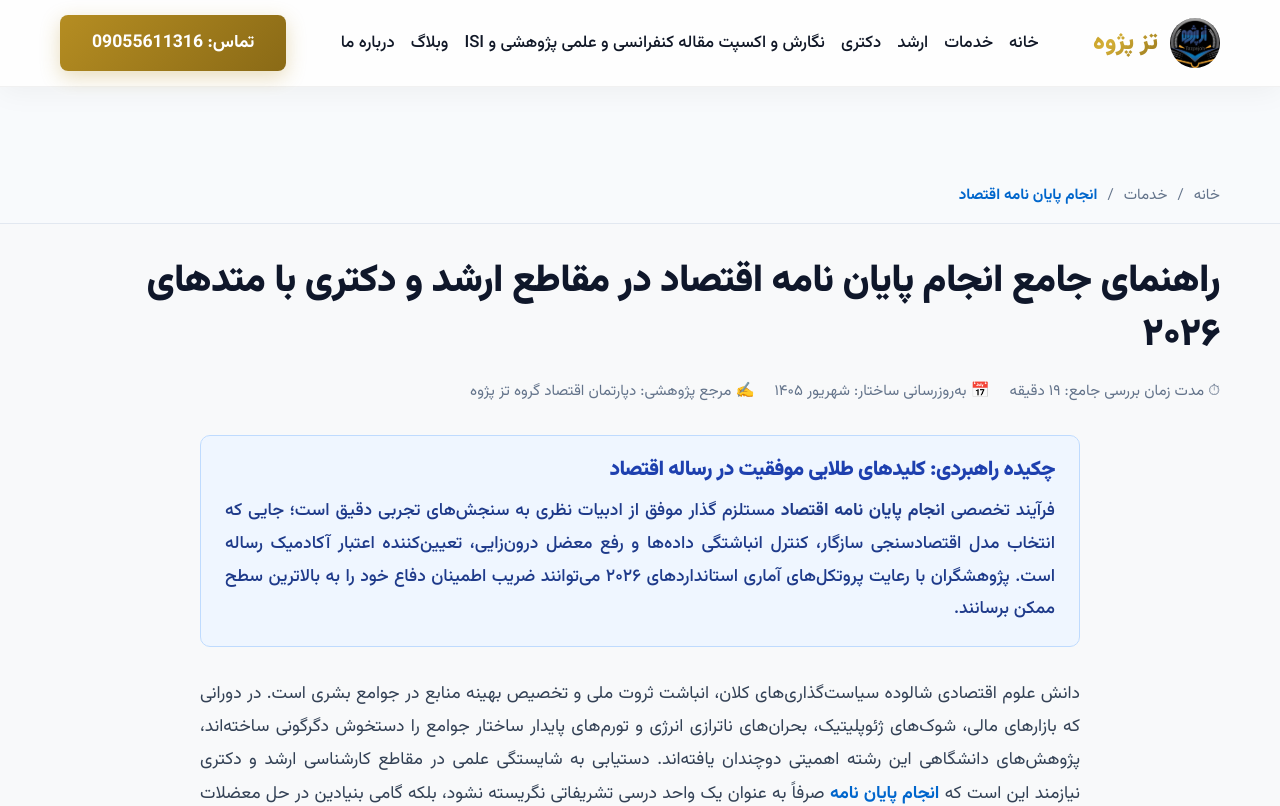
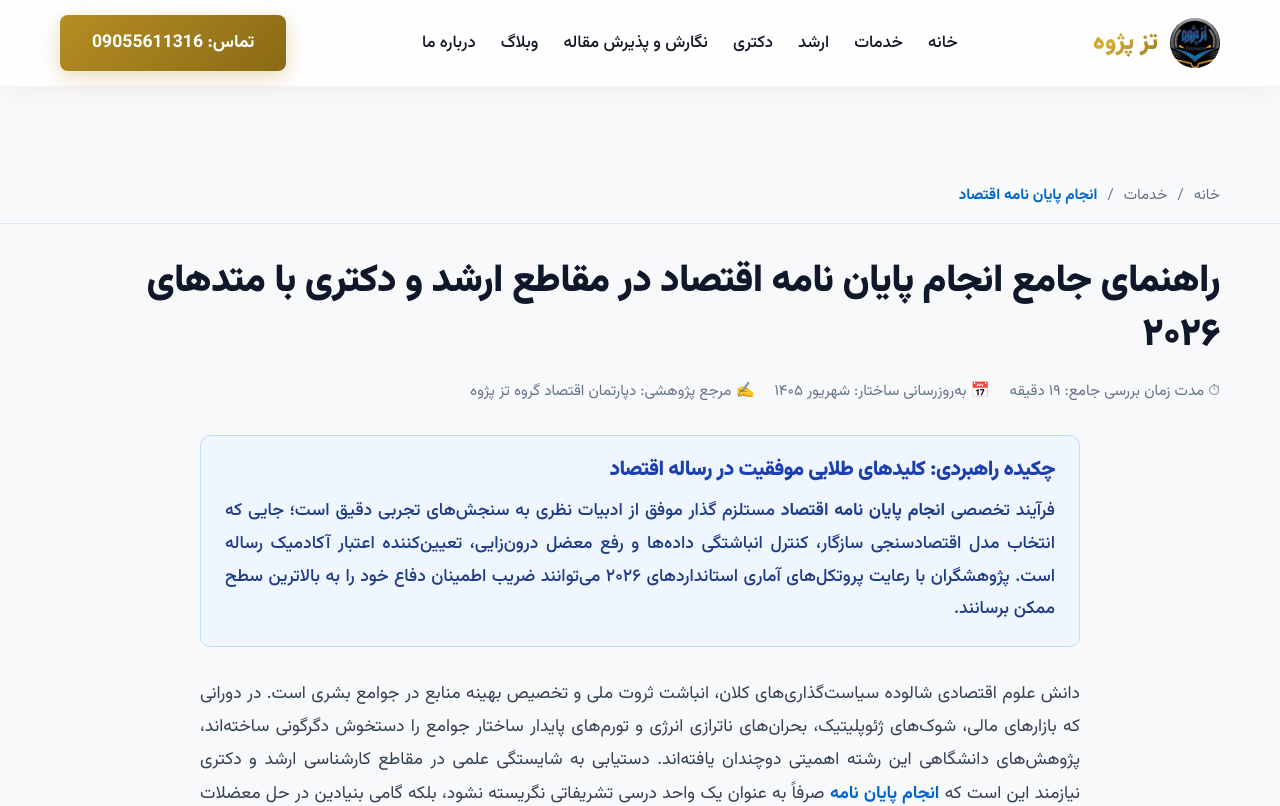
Before and after one commit to diginoron/tezpajoh-website, a Next.js app: page /services/economics-thesis in a window 1280 px wide. Shown: the top 806 px of the page. Built offline with nearby package versions, Linux system fonts and the light colour scheme.

Commit message:
ui: shorten header label for article menu

```diff
--- a/src/components/layout/Header.module.css
+++ b/src/components/layout/Header.module.css
@@ -32,13 +32,7 @@
 
 .nav {
   display: flex;
-  gap: 16px;
-}
-
-/* منوی بلند «نگارش و اکسپت مقاله ...» برای جای‌گیری در یک ردیف هدر */
-.navWideItem {
-  font-size: 0.9rem;
-  white-space: nowrap;
+  gap: 25px;
 }
 
 .nav a {
--- a/src/components/layout/Header.tsx
+++ b/src/components/layout/Header.tsx
@@ -15,7 +15,7 @@ export default function Header() {
           <Link href="/services">خدمات</Link>
           <Link href="/masters-thesis">ارشد</Link>
           <Link href="/phd-thesis">دکتری</Link>
-          <Link href="/services/article-writing-acceptance" className={styles.navWideItem}>نگارش و اکسپت مقاله کنفرانسی و علمی پژوهشی و ISI</Link>
+          <Link href="/services/article-writing-acceptance">نگارش و پذیرش مقاله</Link>
           <Link href="/blog">وبلاگ</Link>
           <Link href="/about">درباره ما</Link>
         </nav>
```
